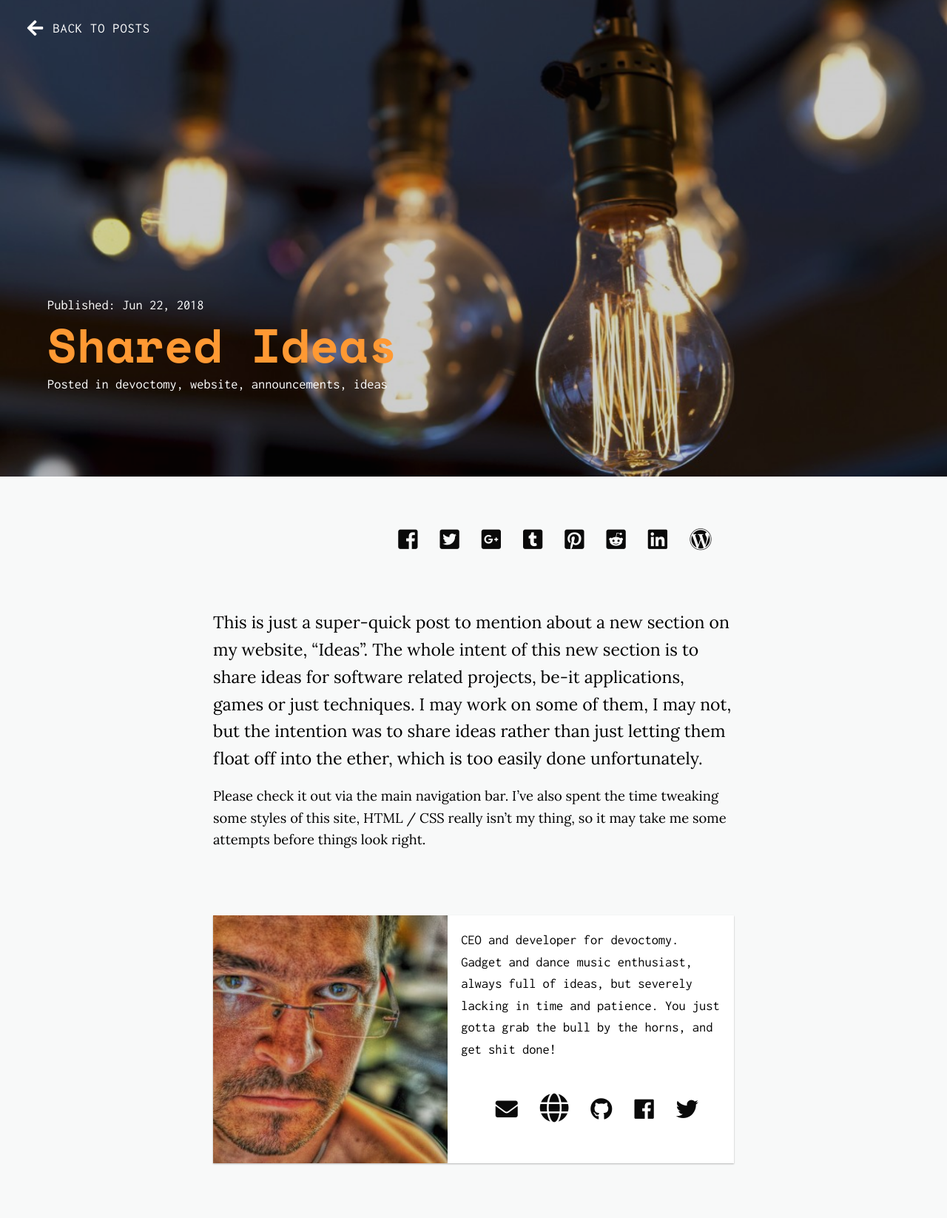
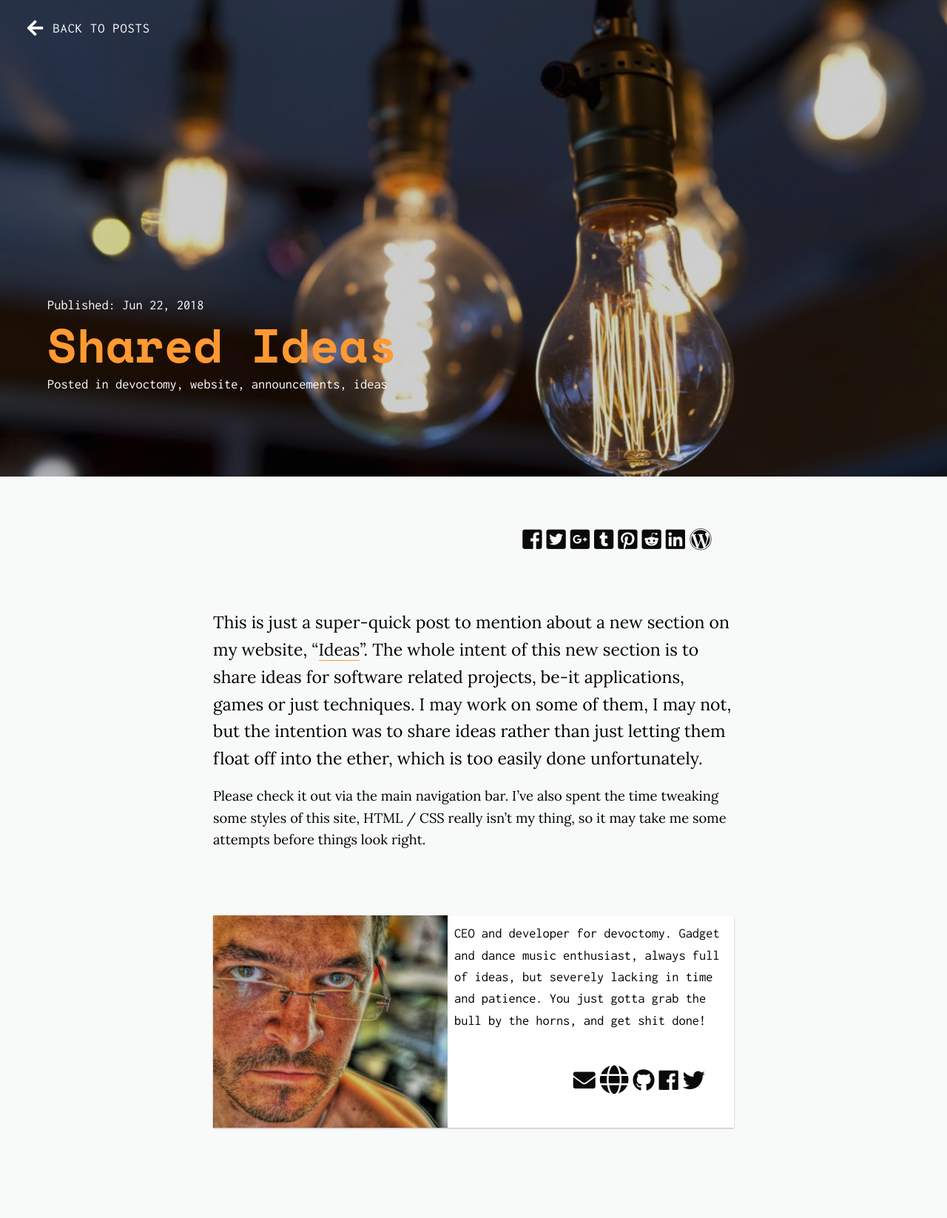
Before and after one commit to devoctomy/devoctomy.com, a Jekyll site: the page built from _posts/2018-06-22-sharedideas.markdown, in a window 1280 px wide. Shown: the whole page at 74% size. Built offline with Jekyll 4.4.1, drawn with Linux system fonts in a browser that asks for light colours; nearby versions of some CDN libraries; comment, search, counter and statistics services are not loaded; after the commit the page ends 1598 px from its top, so only the background shows below that; part of the change alters nothing that is shown.

```diff
--- a/_posts/2018-06-22-sharedideas.markdown
+++ b/_posts/2018-06-22-sharedideas.markdown
@@ -14,6 +14,6 @@ type: blog
 author: nick
 ---
 
-This is just a super-quick post to mention about a new section on my website, "Ideas".  The whole intent of this new section is to share ideas for software related projects, be-it applications, games or just techniques.  I may work on some of them, I may not, but the intention was to share ideas rather than just letting them float off into the ether, which is too easily done unfortunately.
+This is just a super-quick post to mention about a new section on my website, "[Ideas](/?tab=2)".  The whole intent of this new section is to share ideas for software related projects, be-it applications, games or just techniques.  I may work on some of them, I may not, but the intention was to share ideas rather than just letting them float off into the ether, which is too easily done unfortunately.
 
 Please check it out via the main navigation bar.  I've also spent the time tweaking some styles of this site, HTML / CSS really isn't my thing, so it may take me some attempts before things look right.
--- a/_sass/_components.scss
+++ b/_sass/_components.scss
@@ -478,7 +478,7 @@
     display: flex;
     flex-direction: column;
     justify-content: space-between;
-    padding: 1em;
+    padding: 0.5em;
 
     background-color: $color-white;
 
@@ -494,7 +494,7 @@
     justify-content: flex-end;
 
     & > *:not(:last-child) {
-      margin-right: 1em;
+      margin-right: 0.2em;
     }
   }
 }
--- a/assets/js/app.js
+++ b/assets/js/app.js
@@ -1,10 +1,12 @@
 var Tabs = (function() {
   var s;
+  var currentIdx = 0;
+  var prevIdx = 0;
 
   return {
     settings: {
       tabs: document.getElementsByClassName('tabs__item'),
-      tab: document.getElementsByClassName('tab')
+      tabPages: document.getElementsByClassName('tab')
     },
 
     init: function() {
@@ -13,33 +15,41 @@ var Tabs = (function() {
       this.click();
     },
 
+	selectExternal: function(i) {
+	  prevIdx = currentIdx;
+	  currentIdx = i;
+      s.tabPages[prevIdx].style.display = 'none';
+      s.tabPages[prevIdx].classList.remove('active');
+      s.tabs[prevIdx].classList.remove('active');
+      s.tabPages[currentIdx].style.display = 'block';
+      s.tabPages[currentIdx].classList.add('active');
+      s.tabs[currentIdx].classList.add('active');
+	},
+
     display: function() {
-      if (s.tab.length) {
-        [].forEach.call(s.tab, function(tab) {
-          tab.style.display = 'none';
+      if (s.tabPages.length) {
+        [].forEach.call(s.tabPages, function(tabPage) {
+          tabPage.style.display = 'none';
         });
-        s.tab[0].style.display = 'block';
-        s.tab[0].classList.add('active');
+        s.tabPages[0].style.display = 'block';
+        s.tabPages[0].classList.add('active');
         s.tabs[0].classList.add('active');
       }
     },
 
     click: function() {
       if (s.tabs.length) {
-        var currentIdx = 0,
-            prevIdx = currentIdx;
-
         [].forEach.call(s.tabs, function(tab, idx) {
           tab.addEventListener('click', function() {
             prevIdx = currentIdx;
             currentIdx = idx;
 
             if (prevIdx !== currentIdx) {
-              s.tab[prevIdx].style.display = 'none';
-              s.tab[prevIdx].classList.remove('active');
+              s.tabPages[prevIdx].style.display = 'none';
+              s.tabPages[prevIdx].classList.remove('active');
               s.tabs[prevIdx].classList.remove('active');
-              s.tab[currentIdx].style.display = 'block';
-              s.tab[currentIdx].classList.add('active');
+              s.tabPages[currentIdx].style.display = 'block';
+              s.tabPages[currentIdx].classList.add('active');
               s.tabs[currentIdx].classList.add('active');
             }
           });
@@ -99,8 +109,22 @@ var wow = new WOW({
   animateClass: 'fade-in'
 });
 
+function getParameterByName(name, url)
+{
+  if (!url) url = window.location.href;
+  name = name.replace(/[\[\]]/g, "\\$&");
+  var regex = new RegExp("[?&]" + name + "(=([^&#]*)|&|#|$)"),
+  results = regex.exec(url);
+  if (!results) return null;
+  if (!results[2]) return '';
+  return decodeURIComponent(results[2].replace(/\+/g, " "));
+}
+
 document.addEventListener('DOMContentLoaded', function() {
   Tabs.init();
   Preview.init();
   wow.init();
+
+  var tab = getParameterByName('tab');
+  if(tab) Tabs.selectExternal(tab);
 });
```
